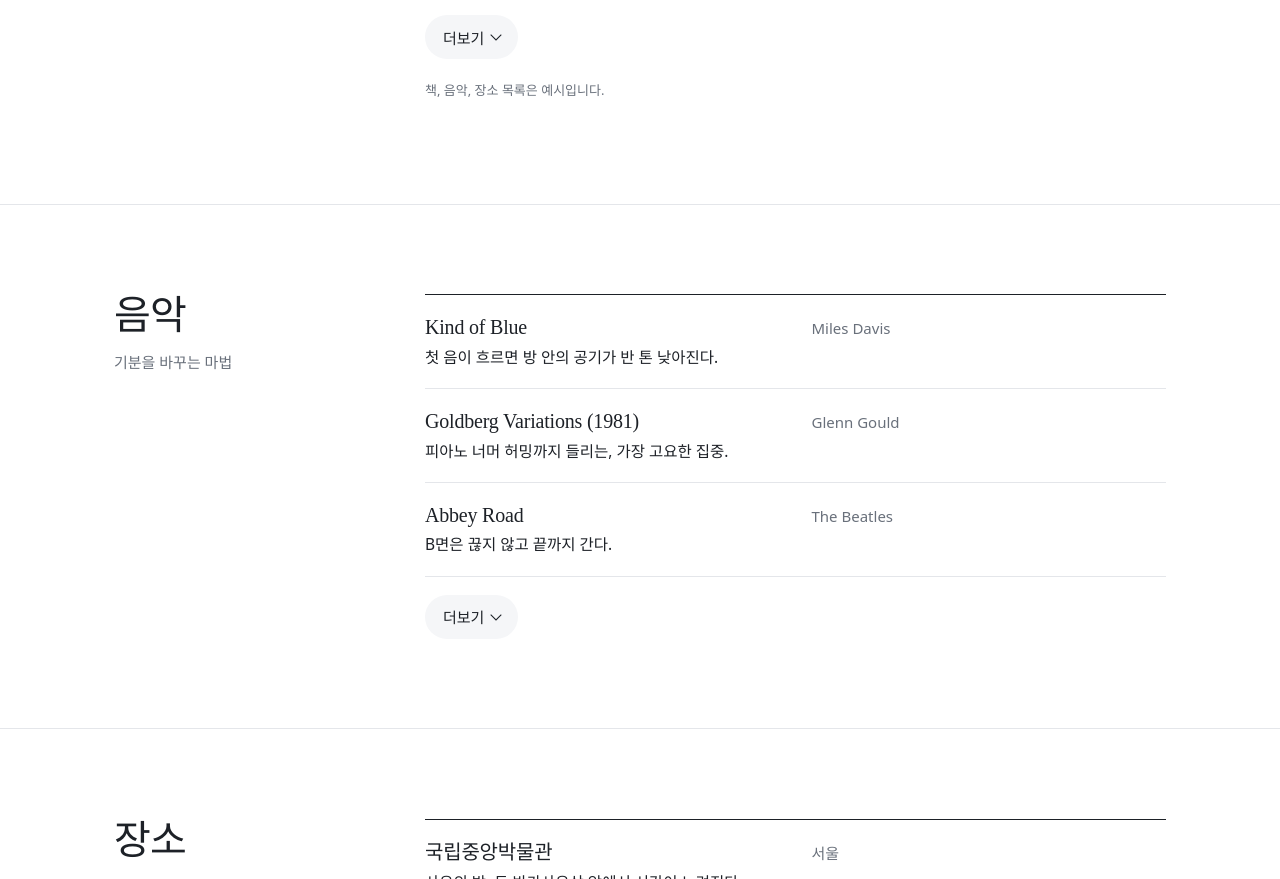
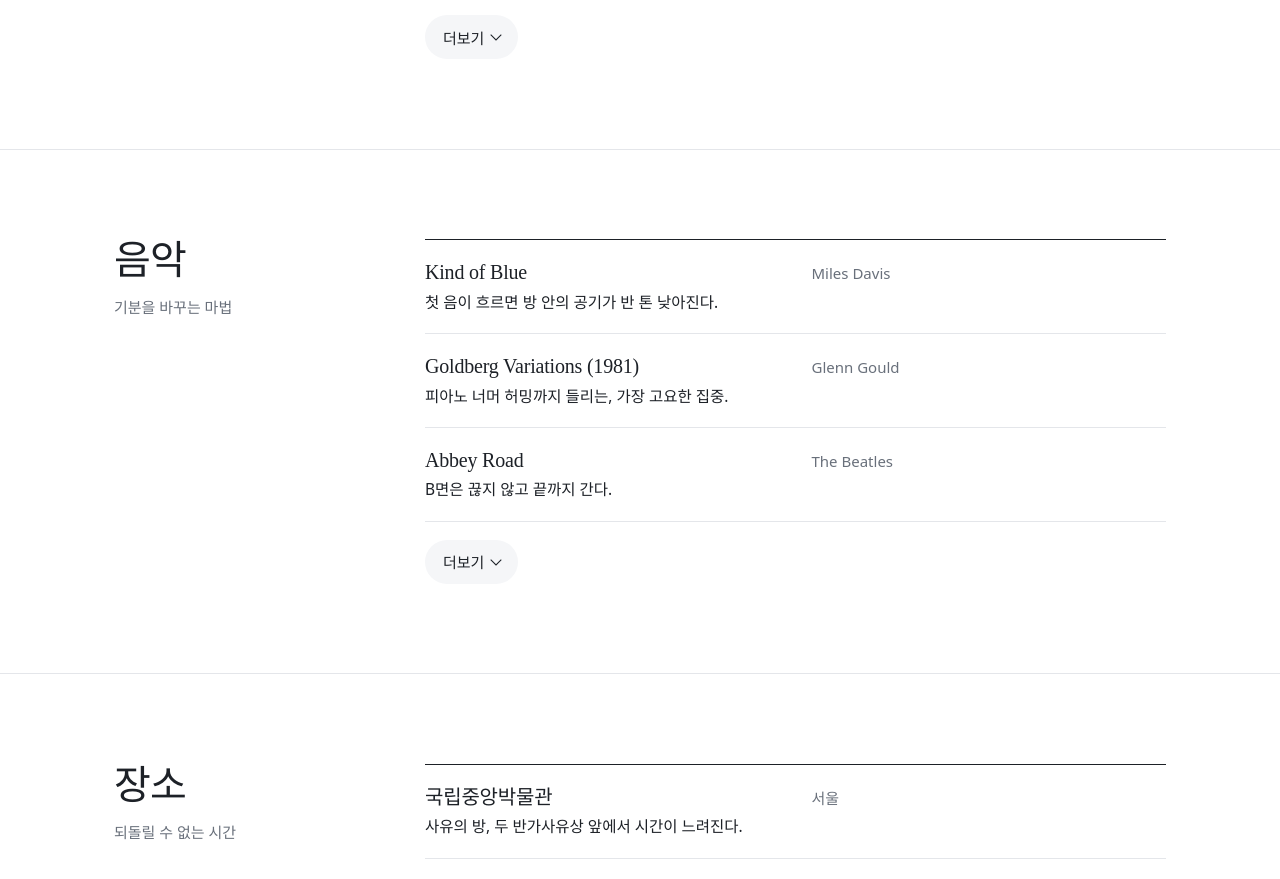
Before and after one commit to cjhaha/axisnotb, a plain HTML site: page index.html in a window 1280 px wide. Shown: the part 877-1756 px from the top of the page. Drawn offline with Linux system fonts and the light colour scheme; a web font is replaced by a local one.

Commit message:
예시 안내 문장 삭제
Co-Authored-By: Claude Opus 5.5 <noreply@anthropic.com>
Claude-Session: https://claude.ai/code/session_011rBn329cGZtYqKmF7ZBG4Q

```diff
--- a/index.html
+++ b/index.html
@@ -110,7 +110,7 @@ footer{scroll-snap-align:end}
 <section class="part" id="books"><div class="wrap">
   <div class="rail"><h2>책</h2><p>읽으면 좀 나아질까</p></div>
   <div><ul class="list" id="bookList"></ul><button type="button" class="more" data-k="books" aria-expanded="false">더보기</button>
-  <p class="sample">책, 음악, 장소 목록은 예시입니다.</p></div>
+</div>
 </div></section>
 
 <section class="part" id="music"><div class="wrap">
```
